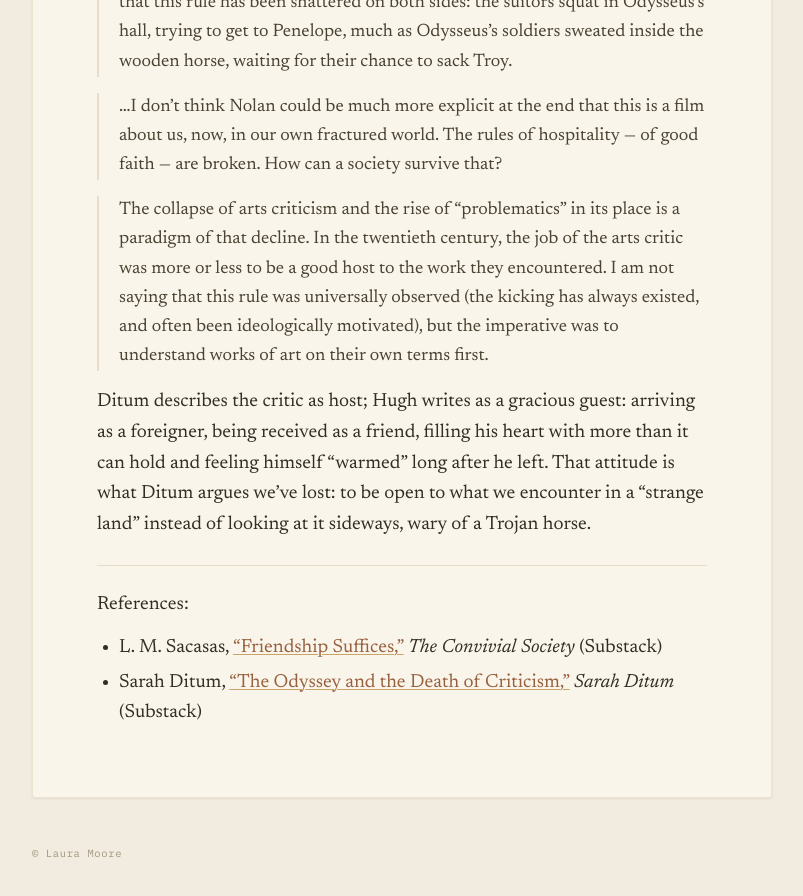
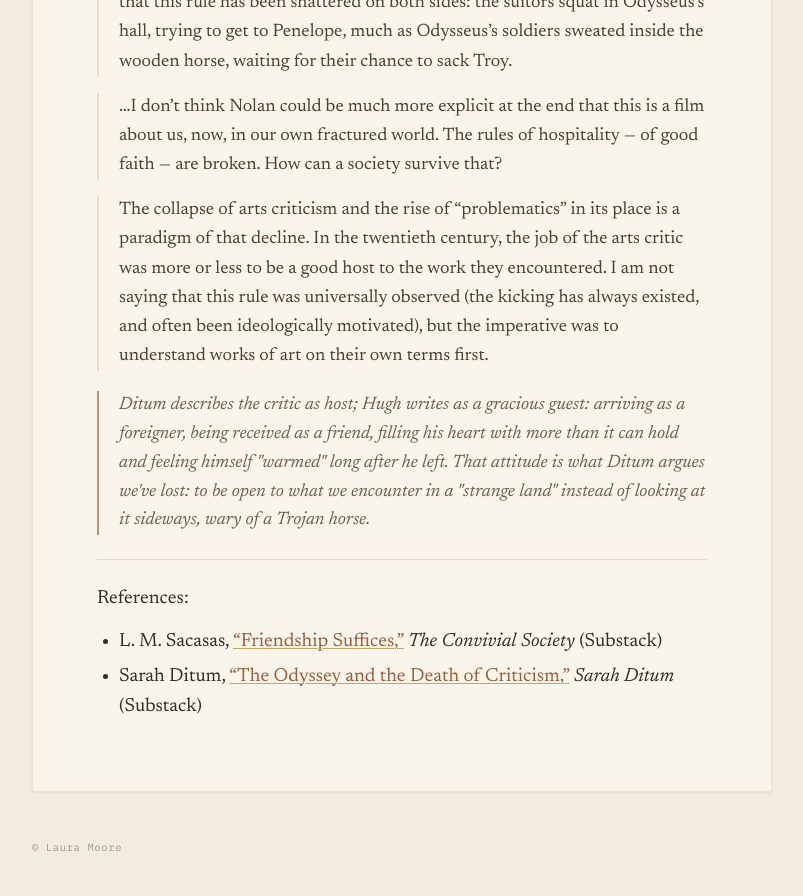
Before and after one commit to lauramoorewrites-del/treasury, a Jekyll site: the page built from _pages/hospitality-as-a-framework-for-receiving-art.md, in a window 1280 px wide and 900 px high, scrolled down 1124 px. Shown: the top 896 px of the window, without its empty margins (238-1041 px from the left). Built offline with Jekyll 4.4.1, drawn with Linux system fonts in a browser that asks for light colours.

Commit message:
Test editorial block on hospitality entry
Co-Authored-By: Claude Opus 4.6 (1M context) <noreply@anthropic.com>

```diff
--- a/_pages/hospitality-as-a-framework-for-receiving-art.md
+++ b/_pages/hospitality-as-a-framework-for-receiving-art.md
@@ -20,7 +20,11 @@ The second is a review by Sarah Ditum of Nolan's *The Odyssey*. The film's premi
 
 > The collapse of arts criticism and the rise of "problematics" in its place is a paradigm of that decline. In the twentieth century, the job of the arts critic was more or less to be a good host to the work they encountered. I am not saying that this rule was universally observed (the kicking has always existed, and often been ideologically motivated), but the imperative was to understand works of art on their own terms first.
 
+<div class="editorial">
+
 Ditum describes the critic as host; Hugh writes as a gracious guest: arriving as a foreigner, being received as a friend, filling his heart with more than it can hold and feeling himself "warmed" long after he left. That attitude is what Ditum argues we've lost: to be open to what we encounter in a "strange land" instead of looking at it sideways, wary of a Trojan horse.
+
+</div>
 
 ---
 
```
